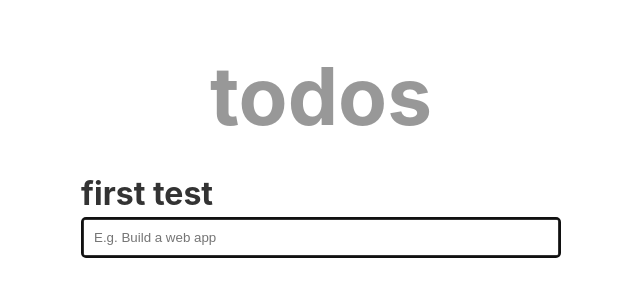
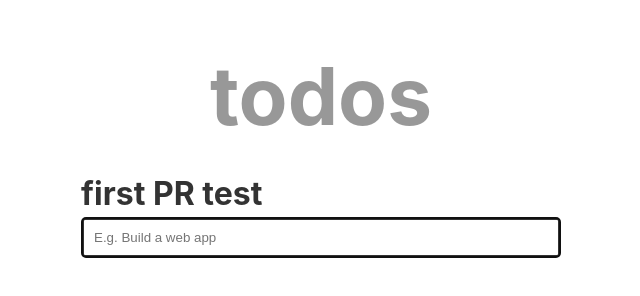
Before and after one commit to deking1772/myProject1772, a plain HTML site: page index.html in a window 1280 px wide. Shown: the whole page, without its empty margins (319-959 px from the left). Drawn offline with Linux system fonts and the light colour scheme.

Commit message:
first test to first PR test

```diff
--- a/index.html
+++ b/index.html
@@ -11,7 +11,7 @@
     <div class="container">
         <h1 class="app-title">todos</h1>
         <ul class="todo-list js-todo-list" id="listDom"></ul>
-        <h1>first test</h1>
+        <h1>first PR test</h1>
 
         <form class="js-form">
             <input autofocus type="text" aria-label="Enter a new todo item" placeholder="E.g. Build a web app"
```
